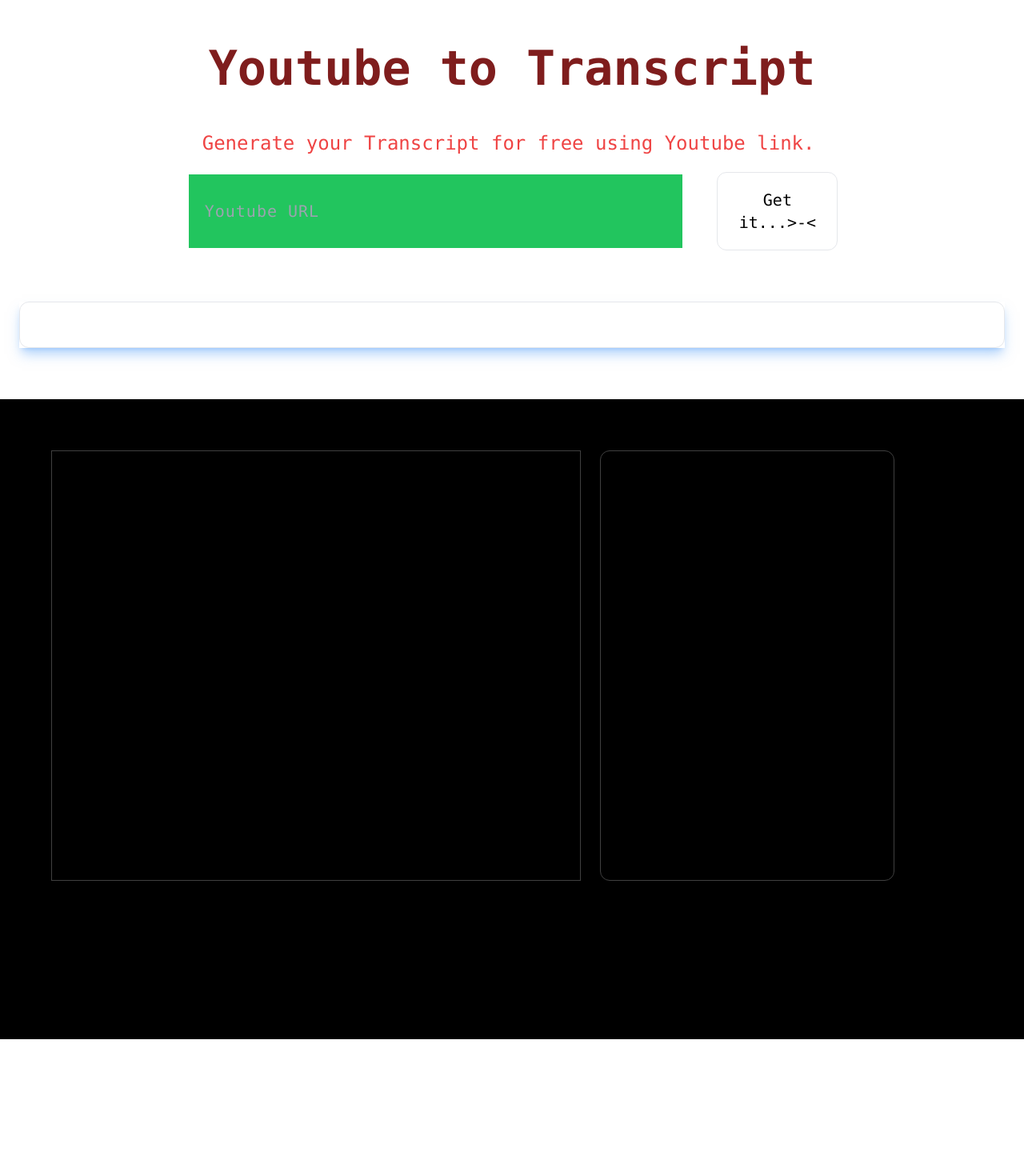
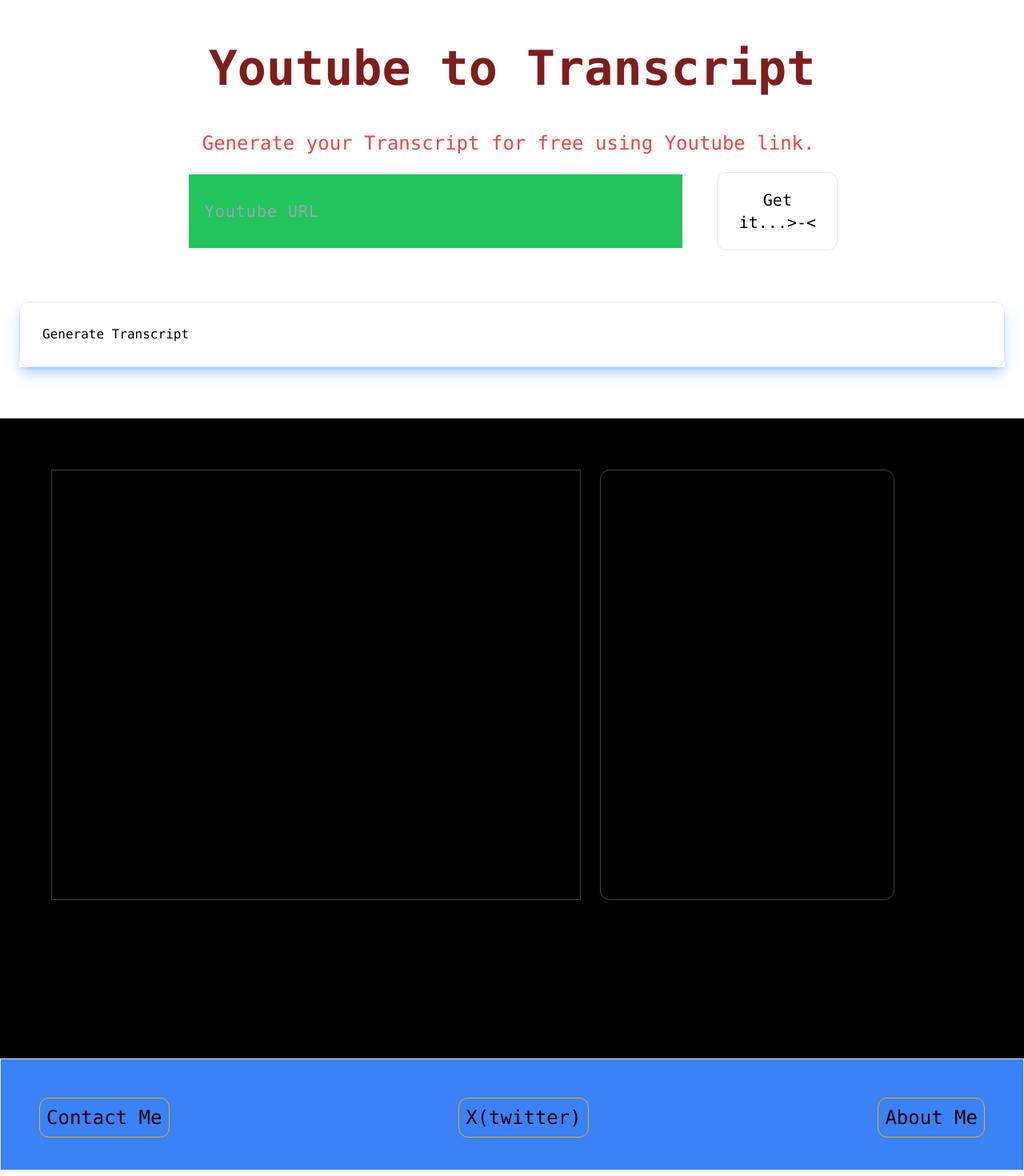
Before and after one commit to NiravDongre/Bit, a React (Vite) app in the folder client/: page / in a window 1280 px wide. Shown: the part 125-1595 px from the top of the page at 80% size. Before the commit the page ends 1424 px from the top, so only its background shows below. Built offline with nearby package versions, Linux system fonts and the light colour scheme.

Commit message:
Talking to server is hard

```diff
--- /dev/null
+++ b/client/src/component/Footbar.jsx
@@ -0,0 +1,15 @@
+
+
+
+
+export default function Footbar(){
+    return (
+    <div className="bg-blue-500 border h-[140px]">
+        <div className="p-12 flex justify-between gap-y-10">
+            <a href="https://www.fiverr.com/users/nirav012/seller_dashboard" className="cursor-pointer transition delay-50 hover:underline border p-2 border-yellow-500 rounded-xl text-2xl">Contact Me</a>
+            <a href="https://x.com/@Nsd339775040772" className="cursor-pointer transition delay-50 hover:underline border p-2 border-yellow-500 rounded-xl text-2xl">X(twitter)</a>
+            <a href="https://github.com/NiravDongre" className="cursor-pointer transition delay-50 hover:underline border p-2 border-yellow-500 rounded-xl text-2xl">About Me</a>
+        </div>
+    </div>
+    )
+}
--- a/client/src/component/MainContext.tsx
+++ b/client/src/component/MainContext.tsx
@@ -9,14 +9,24 @@
 export default function MainContext(){
 
     const [ Url, setUrl ] = useState()
-    const [ Mere, setMere ] = useState([])
+    const [ Loading, setLoading ] = useState(false)
+    const [ Mere, setMere ] = useState("")
 
     const Handler = async () => {
+
+        try{
+
+        setLoading(true)
+
         const response = await axios.post("http://localhost:3000/transcript",{
             Input: Url
         })
 
-        setMere(response.data.data)
+        setMere(response.data.data);
+
+        } catch(err){
+            setLoading(false)
+        }
     }
 
     return (
@@ -36,7 +46,7 @@
 
         <div className="grid grid-cols-2 p-6 mt-10">
             <div className="col-span-2 shadow-lg shadow-blue-400/50">
-              <p className="border border-blue p-7 rounded-xl relative">{Mere}</p>
+              <p className="border border-blue p-7 rounded-xl relative">{Mere} {Loading ? "Fetching Transcript" : "Generate Transcript"}</p>
             </div>
         </div>
 
--- a/client/src/pages/OnePage.tsx
+++ b/client/src/pages/OnePage.tsx
@@ -1,12 +1,13 @@
 import TopBar from "../component/Topbar";
 import MainContext from "../component/MainContext";
 import { DetailedContext } from "../component/DetailedContext";
-
+import Footbar from "../component/Footbar"
 
 export default function Website(){
     return <div>
         <TopBar></TopBar>
         <MainContext></MainContext>
         <DetailedContext></DetailedContext>
+        <Footbar></Footbar>
     </div>
 }
```
